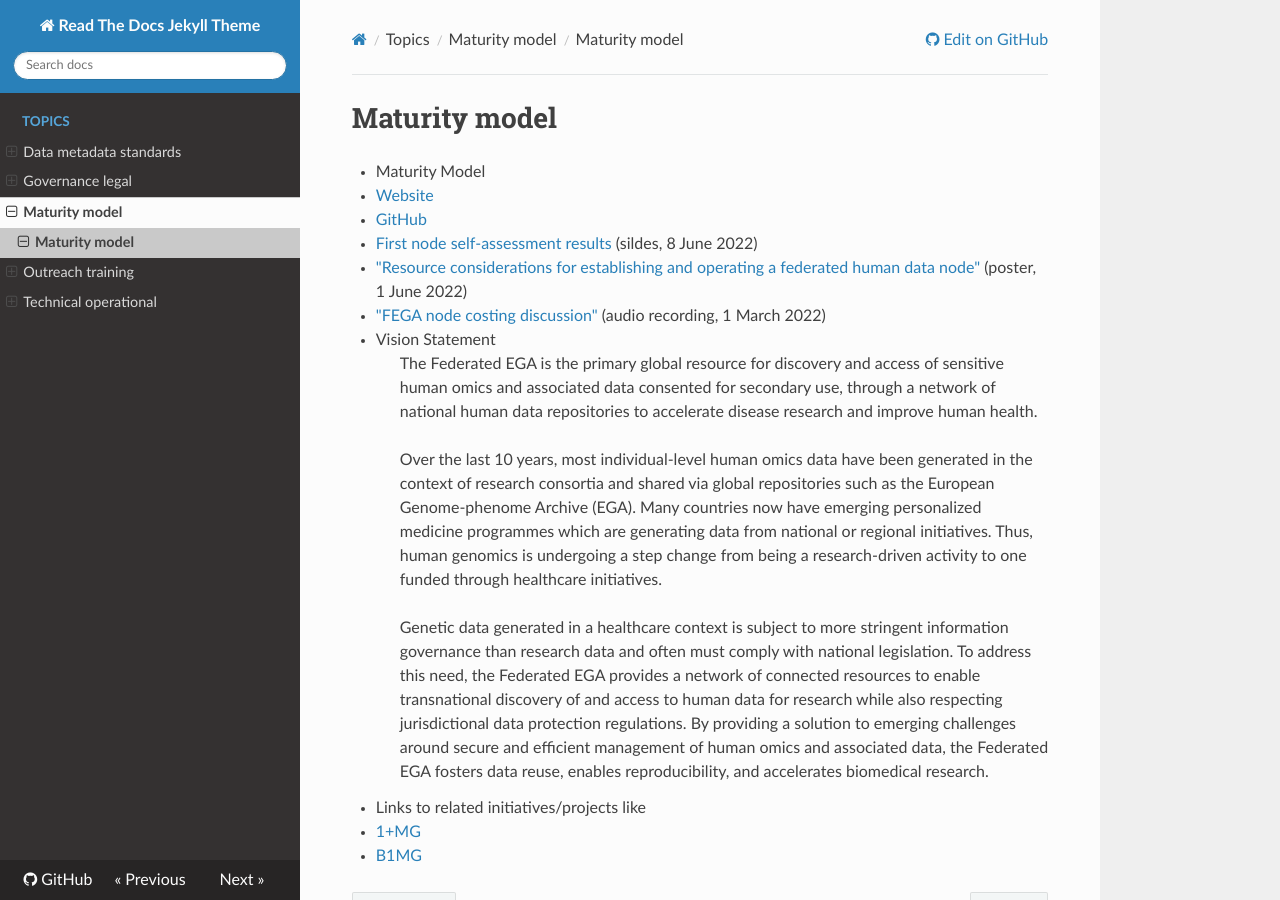
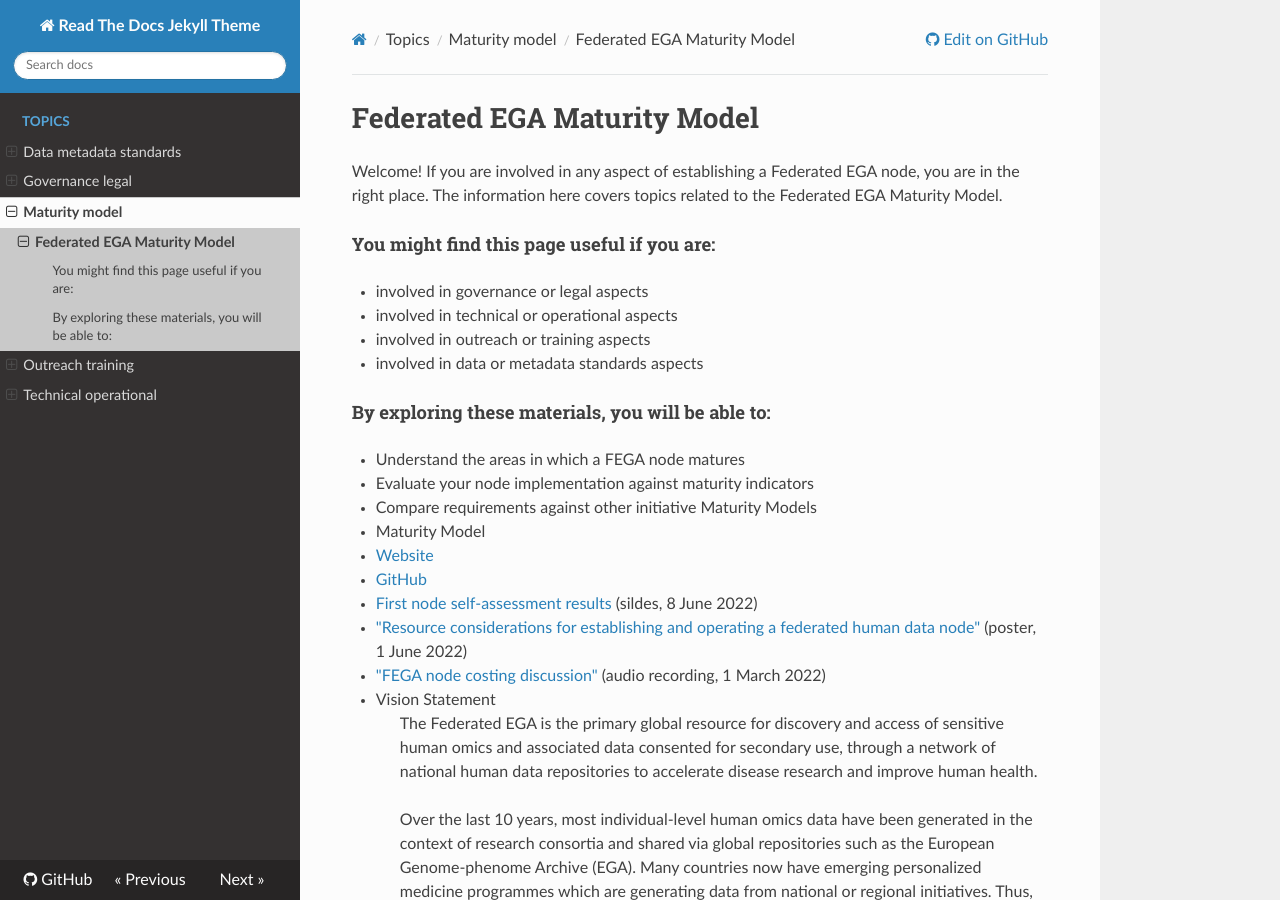
Before and after one commit to viklund/FEGA-onboarding, an MkDocs documentation site: the page built from docs/topics/maturity-model/README.md, in a window 1280 px wide and 900 px high. Built offline with MkDocs 1.6.1, drawn with Linux system fonts in a browser that asks for light colours; nearby versions of some CDN libraries.

Commit message:
Updated header on MM topic

```diff
--- a/docs/topics/maturity-model/README.md
+++ b/docs/topics/maturity-model/README.md
@@ -1,4 +1,17 @@
-# Maturity model
+# Federated EGA Maturity Model
+
+Welcome! If you are involved in any aspect of establishing a Federated EGA node, you are in the right place. The information here covers topics related to the Federated EGA Maturity Model.
+
+#### You might find this page useful if you are:
+- involved in governance or legal aspects
+- involved in technical or operational aspects
+- involved in outreach or training aspects
+- involved in data or metadata standards aspects
+
+#### By exploring these materials, you will be able to:
+- Understand the areas in which a FEGA node matures
+- Evaluate your node implementation against maturity indicators
+- Compare requirements against other initiative Maturity Models
 
 - Maturity Model
   - [Website](https://inab.github.io/fega-mm/)
```
